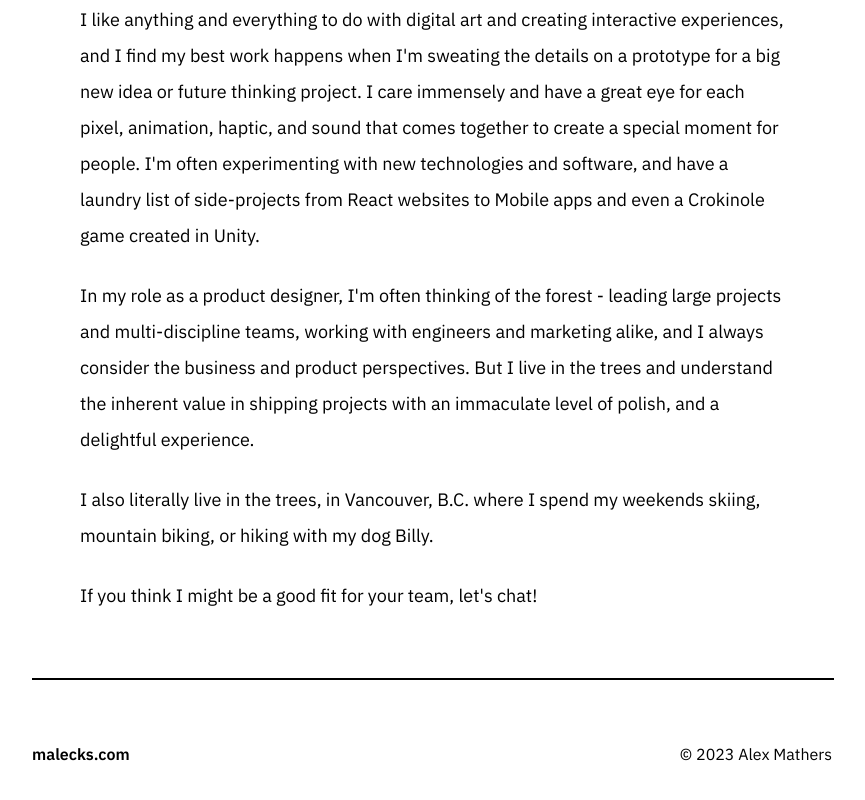
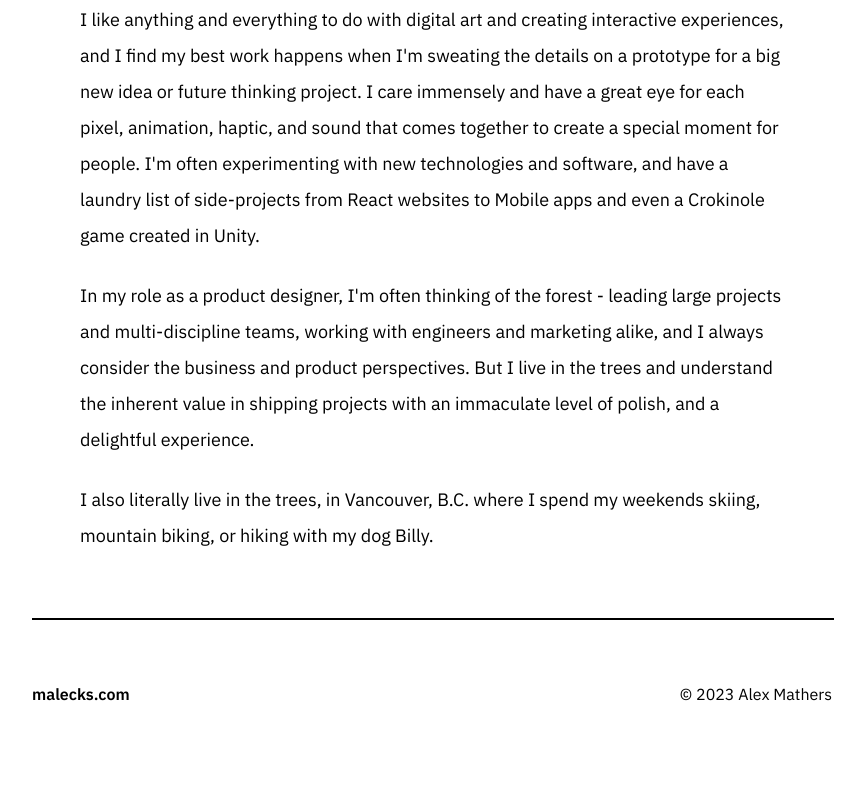
Before and after one commit to Malecks/resume, a React (Create React App) app: page /#/ in a window 1280 px wide. Shown: the part 656-1456 px from the top of the page, without its empty margins (208-1073 px from the left). After the commit the page ends 1424 px from the top, so only its background shows below. Built offline with nearby package versions, Linux system fonts and the light colour scheme.

Commit message:
update about

```diff
--- a/src/components/about.jsx
+++ b/src/components/about.jsx
@@ -16,9 +16,6 @@ function About() {
           <p>
             I also literally live in the trees, in Vancouver, B.C. where I spend my weekends skiing, mountain biking, or hiking with my dog Billy.
           </p>
-          <p>
-            If you think I might be a good fit for your team, let's chat!
-          </p>
         </div>
     )
 }
```
